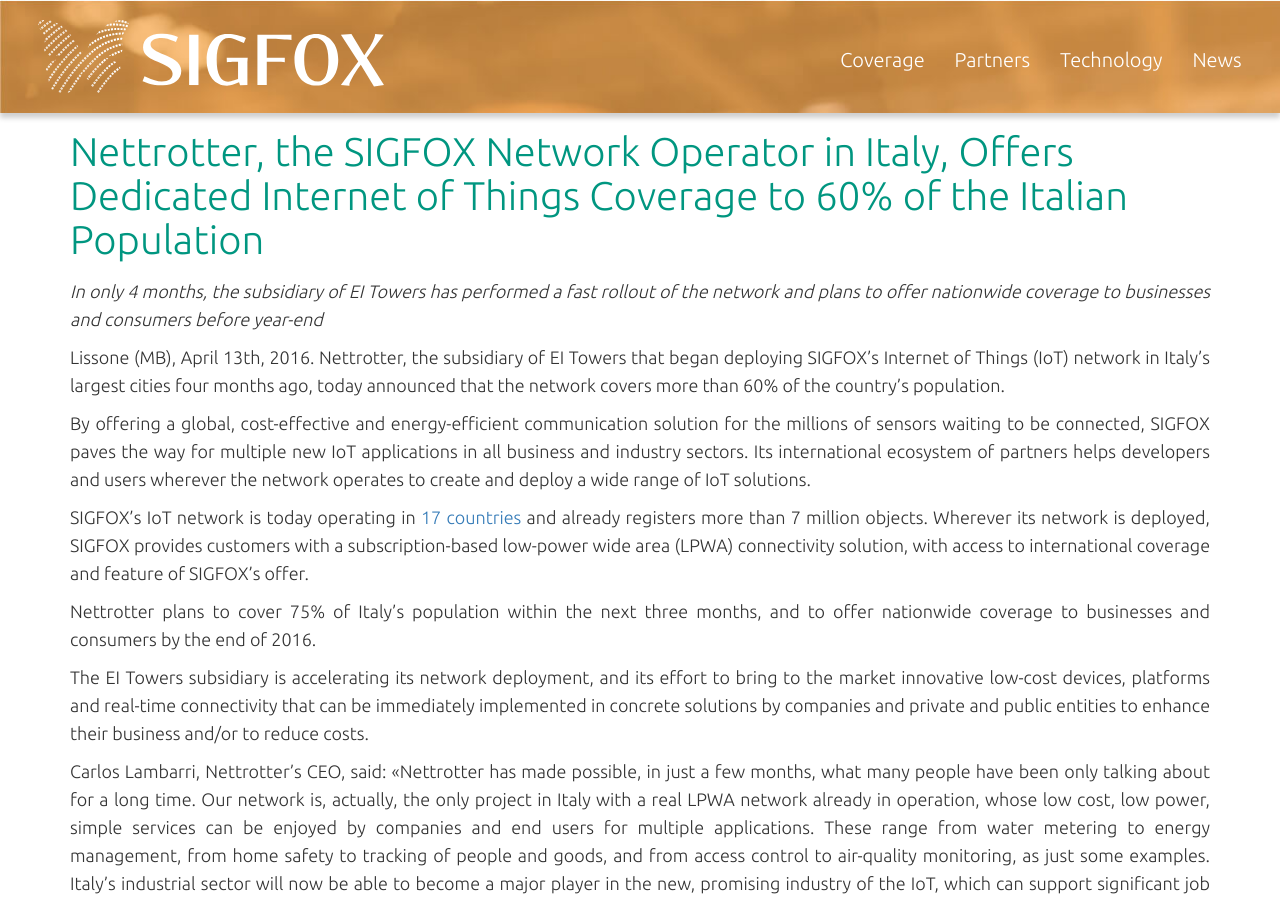
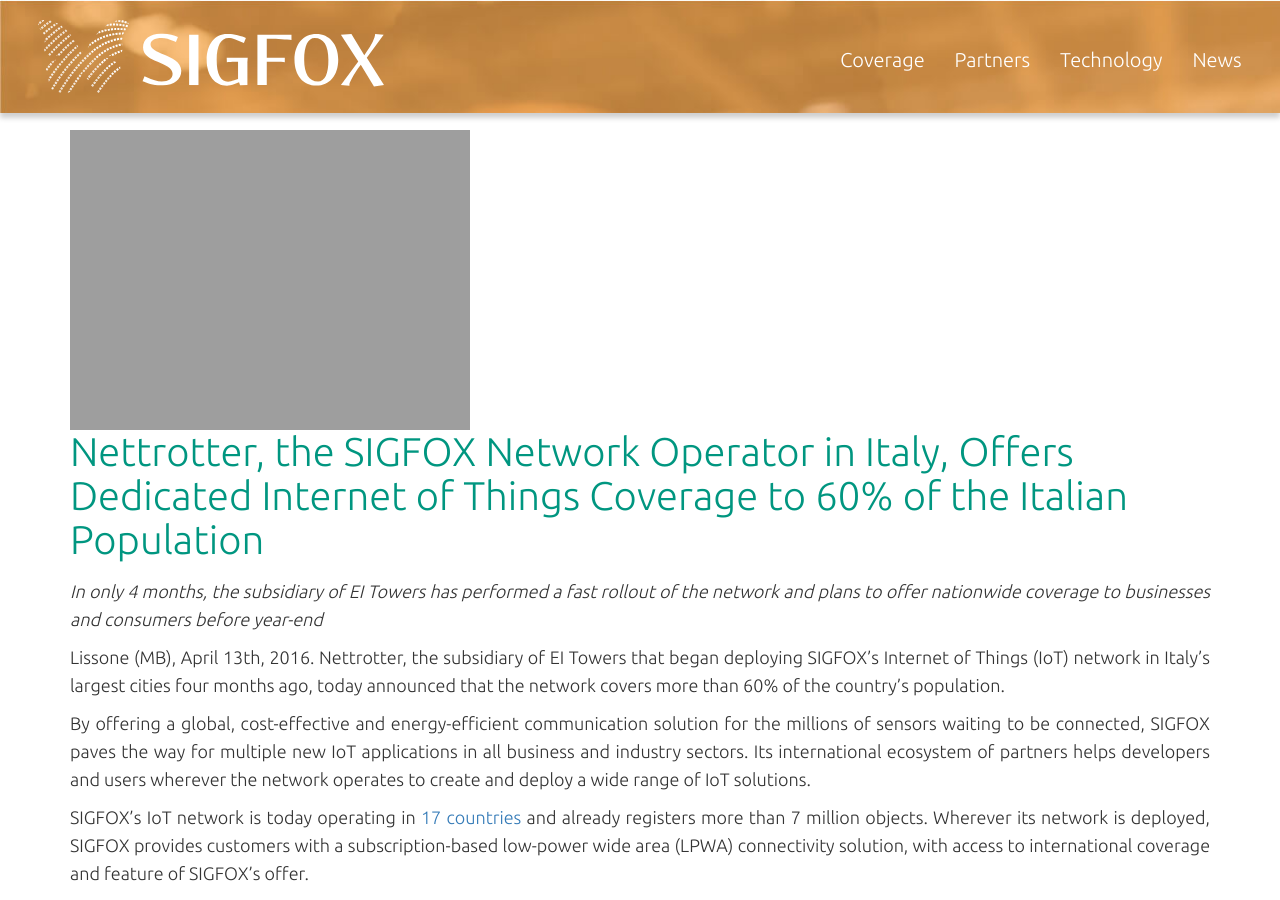
Before and after one commit to sigfox/makers.sigfox.com, a Jekyll site: the page built from _posts/2016-04-13-Nettrotter,-the-SIGFOX-Network-Operator-in-Italy,-Offers-Dedicated-Internet-of-Things-Coverage-to-60%-of-the-Italian-population.html, in a window 1280 px wide and 900 px high. Built offline with Jekyll 4.4.1, drawn with Linux system fonts in a browser that asks for light colours.

Commit message:
Update 2016-04-13-Nettrotter,-the-SIGFOX-Network-Operator-in-Italy,-Offers-Dedicated-Internet-of-Things-Coverage-to-60%-of-the-Italian-population.html

```diff
--- a/_posts/2016-04-13-Nettrotter,-the-SIGFOX-Network-Operator-in-Italy,-Offers-Dedicated-Internet-of-Things-Coverage-to-60%-of-the-Italian-population.html
+++ b/_posts/2016-04-13-Nettrotter,-the-SIGFOX-Network-Operator-in-Italy,-Offers-Dedicated-Internet-of-Things-Coverage-to-60%-of-the-Italian-population.html
@@ -3,6 +3,7 @@
 image: /img/news/Logo_NETTROTTER.png
 category: news
 ---
+<img src="nettrotter-operated-by-sigfox.png">
 <h1>Nettrotter, the SIGFOX Network Operator in Italy,
 
 Offers Dedicated Internet of Things Coverage to 60% of the Italian
```
